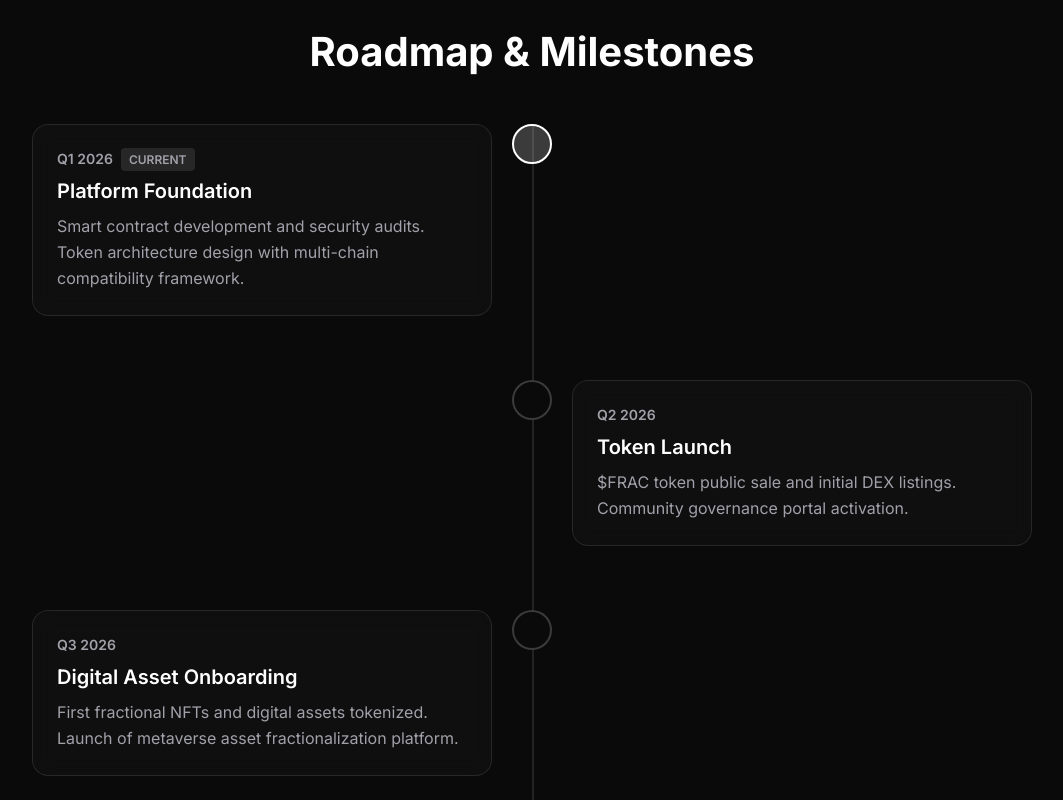
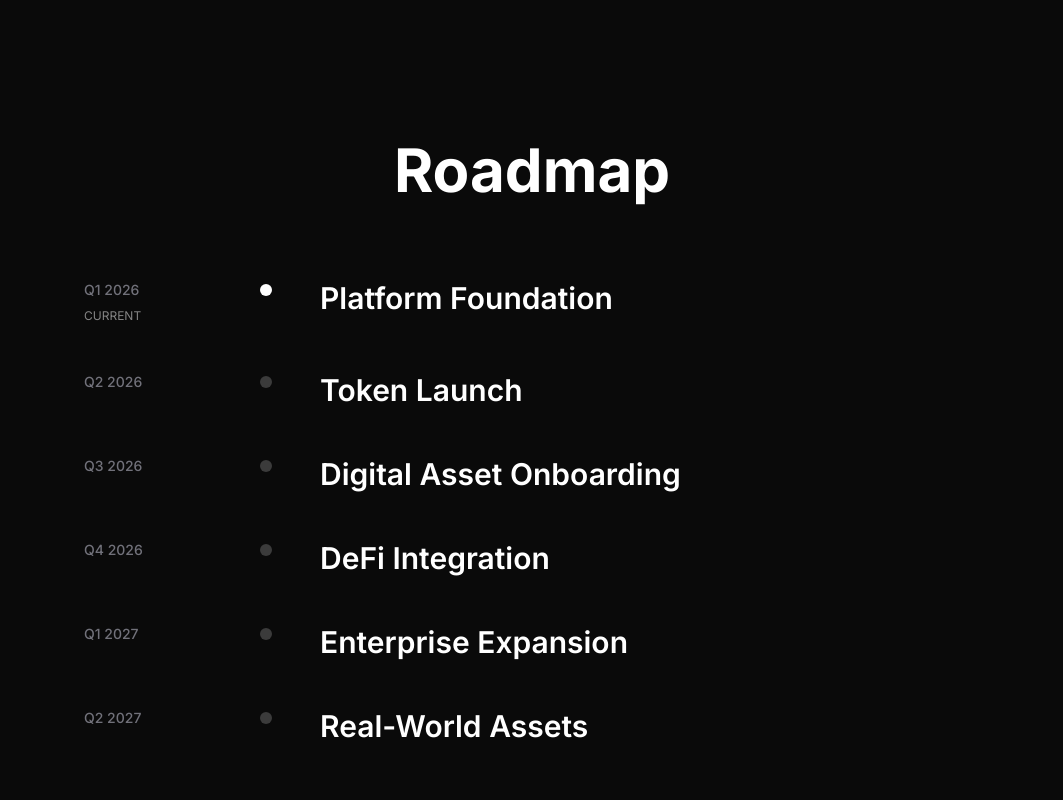
Before and after one commit to krushi5188/frac-website, a Next.js app: page / in a window 1280 px wide. Shown: the part 4000-4800 px from the top of the page, without its empty margins (108-1171 px from the left). Built offline with nearby package versions, Linux system fonts and the light colour scheme.

Commit message:
Auto-commit: Agent tool execution

```diff
--- a/src/components/sections/RoadmapSection.tsx
+++ b/src/components/sections/RoadmapSection.tsx
@@ -4,71 +4,33 @@
 import { fadeInUp } from '@/lib/animations'
 
 const milestones = [
-  {
-    quarter: 'Q1 2026',
-    title: 'Platform Foundation',
-    description:
-      'Smart contract development and security audits. Token architecture design with multi-chain compatibility framework.',
-    completed: false,
-    current: true,
-  },
-  {
-    quarter: 'Q2 2026',
-    title: 'Token Launch',
-    description:
-      '$FRAC token public sale and initial DEX listings. Community governance portal activation.',
-    completed: false,
-  },
-  {
-    quarter: 'Q3 2026',
-    title: 'Digital Asset Onboarding',
-    description:
-      'First fractional NFTs and digital assets tokenized. Launch of metaverse asset fractionalization platform.',
-    completed: false,
-  },
-  {
-    quarter: 'Q4 2026',
-    title: 'DeFi Integration',
-    description:
-      'Liquidity mining pools launched. Cross-chain bridge activation for Ethereum and BSC.',
-    completed: false,
-  },
-  {
-    quarter: 'Q1 2027',
-    title: 'Enterprise Expansion',
-    description:
-      'Institutional-grade API and white-label solutions. Strategic partnerships with digital asset custodians.',
-    completed: false,
-  },
-  {
-    quarter: 'Q2-Q4 2027',
-    title: 'Real-World Assets & Global Scale',
-    description:
-      'Real estate tokenization (pending regulatory approval). AI-powered portfolio optimization. Expansion into emerging markets and new asset classes.',
-    completed: false,
-  },
+  { quarter: 'Q1 2026', title: 'Platform Foundation', current: true },
+  { quarter: 'Q2 2026', title: 'Token Launch' },
+  { quarter: 'Q3 2026', title: 'Digital Asset Onboarding' },
+  { quarter: 'Q4 2026', title: 'DeFi Integration' },
+  { quarter: 'Q1 2027', title: 'Enterprise Expansion' },
+  { quarter: 'Q2 2027', title: 'Real-World Assets' },
 ]
 
 export default function RoadmapSection() {
   return (
-    <section className="py-section md:py-section px-5 md:px-10 bg-bg-dark">
-      <div className="max-w-[1000px] mx-auto">
-        <motion.h2
+    <section className="py-32 md:py-48 px-5 md:px-10 bg-bg-dark">
+      <div className="max-w-4xl mx-auto space-y-20">
+        {/* Section header */}
+        <motion.div
           initial="hidden"
           whileInView="visible"
-          viewport={{ once: true, margin: '-100px' }}
+          viewport={{ once: true }}
           variants={fadeInUp}
-          className="text-section md:text-section font-bold text-white text-center mb-12"
+          className="text-center"
         >
-          Roadmap & Milestones
-        </motion.h2>
+          <h2 className="text-5xl md:text-6xl font-bold text-white">
+            Roadmap
+          </h2>
+        </motion.div>
 
-        <div className="relative">
-          {/* Timeline Line */}
-          <div className="absolute left-6 md:left-1/2 top-0 bottom-0 w-0.5 bg-white/10" />
-
-          {/* Milestones */}
-          <div className="space-y-16">
+        {/* Timeline */}
+        <div className="space-y-12">
           {milestones.map((milestone, index) => (
             <motion.div
               key={milestone.quarter}
@@ -76,44 +38,38 @@
               whileInView="visible"
               viewport={{ once: true, margin: '-100px' }}
               variants={fadeInUp}
-                transition={{ delay: index * 0.15 }}
-                className="relative"
+              transition={{ delay: index * 0.08 }}
+              className="group"
             >
-                {/* Timeline Node */}
-                <div
-                  className={`absolute left-6 md:left-1/2 -translate-x-1/2 w-10 h-10 rounded-full border-2 ${
-                    milestone.completed
-                      ? 'bg-white border-white'
-                      : milestone.current
-                      ? 'bg-white/20 border-white'
-                      : 'bg-bg-dark border-white/20'
-                  }`}
-                />
-
-                {/* Content */}
-                <div className={`ml-20 md:ml-0 ${index % 2 === 0 ? 'md:pr-[calc(50%+40px)]' : 'md:pl-[calc(50%+40px)]'}`}>
-                  <div className="bg-bg-dark-secondary/50 backdrop-blur-card border border-white/10 rounded-card p-6">
-                    <div className="text-sm font-semibold text-text-secondary mb-2">
+              <div className="flex items-start gap-6 md:gap-12">
+                {/* Quarter */}
+                <div className="flex-shrink-0 w-24 md:w-32">
+                  <div className="text-sm font-medium text-text-muted">
                     {milestone.quarter}
+                  </div>
                   {milestone.current && (
-                        <span className="ml-2 px-2 py-1 bg-white/10 rounded text-xs">
-                          CURRENT
-                        </span>
+                    <div className="mt-2 text-xs text-white/50">CURRENT</div>
                   )}
                 </div>
-                    <h3 className="text-xl font-semibold text-white mb-2">
+
+                {/* Dot */}
+                <div className="flex-shrink-0 mt-1">
+                  <div className={`w-3 h-3 rounded-full ${
+                    milestone.current ? 'bg-white' : 'bg-white/20'
+                  }`} />
+                </div>
+
+                {/* Title */}
+                <div className="flex-1 pt-0">
+                  <h3 className="text-2xl md:text-3xl font-semibold text-white group-hover:text-white/80 transition-colors">
                     {milestone.title}
                   </h3>
-                    <p className="text-base text-text-secondary leading-relaxed">
-                      {milestone.description}
-                    </p>
                 </div>
               </div>
             </motion.div>
           ))}
         </div>
       </div>
-      </div>
     </section>
   )
 }
```
Lines whose indentation alone changed are shown as unchanged.
